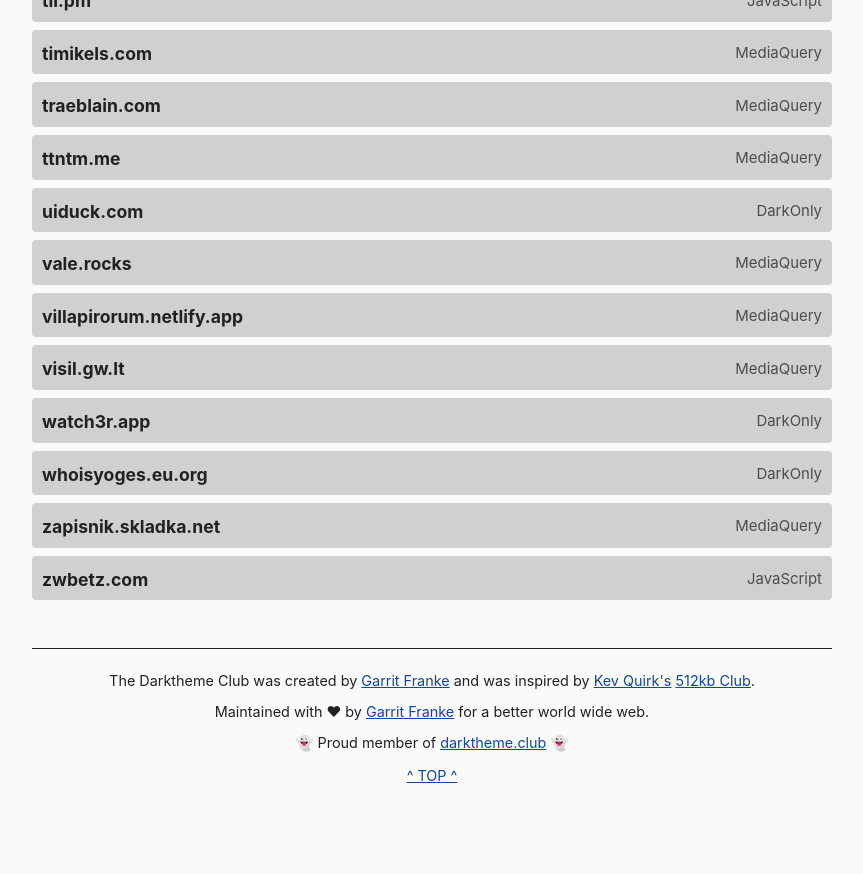
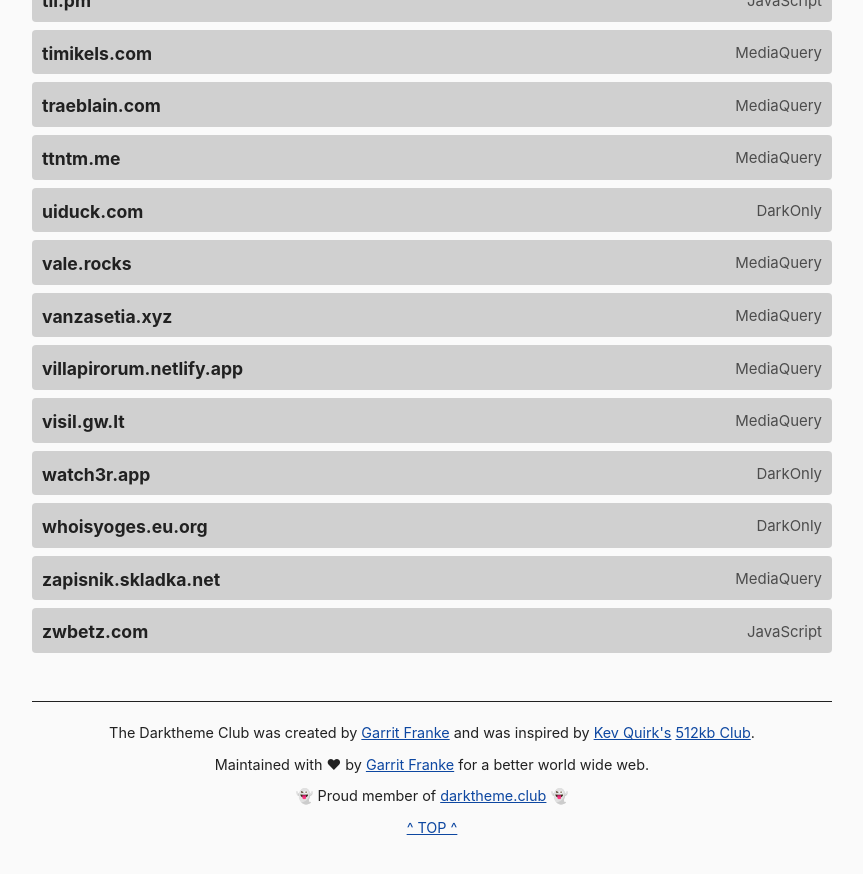
Before and after one commit to katherinek727/darktheme.club, a Jekyll site: the page built from index.md, in a window 1280 px wide and 900 px high, scrolled down 7062 px. Shown: the top 874 px of the window, without its empty margins (208-1071 px from the left). Built offline with Jekyll 4.4.1, drawn with Linux system fonts in a browser that asks for light colours; before the commit the page ends 7910 px from its top, so only the background shows below that.

Commit message:
Add vanzasetia.xyz

```diff
--- a/_data/sites.yml
+++ b/_data/sites.yml
@@ -638,6 +638,11 @@
   method: mediaquery
   last_checked: 2024-05-24
 
+- domain: vanzasetia.xyz
+  url: https://vanzasetia.xyz/
+  method: mediaquery
+  last_checked: 2024-12-25
+
 - domain: visil.gw.lt
   url: https://visil.gw.lt/
   method: mediaquery
```
